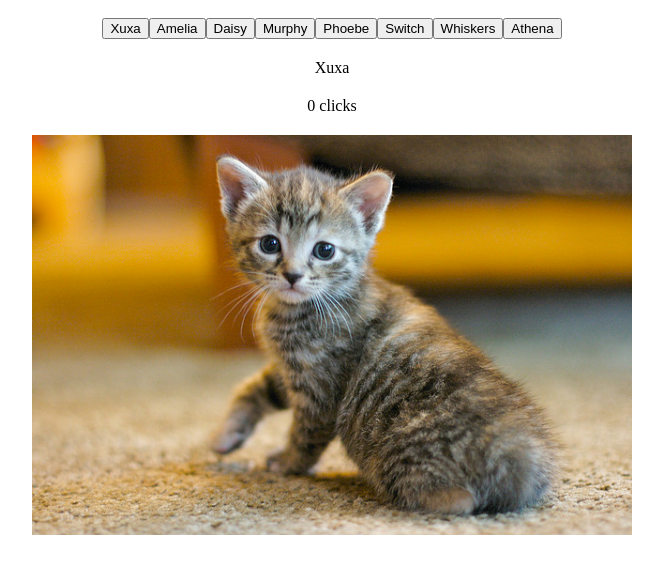
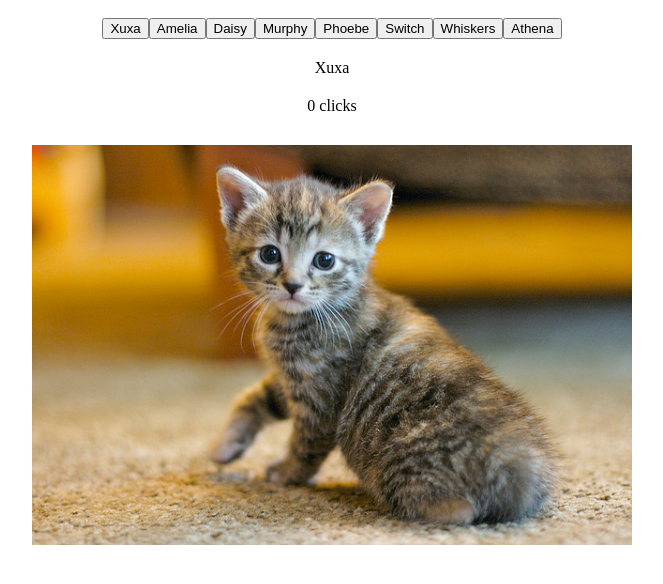
Before and after one commit to cfdesign/Udacity-Exercise-Cat-Clicker, a plain HTML site: page v2/index.html in a window 1280 px wide. Shown: the part 48-632 px from the top of the page, without its empty margins (308-971 px from the left). Drawn offline with Linux system fonts and the light colour scheme.

Commit message:
css styling for small viewport

```diff
--- a/v2/css/main.css
+++ b/v2/css/main.css
@@ -7,5 +7,7 @@ body {
 }
 
 #cat-viewer img {
+	width: 100%;
 	max-width: 600px;
+	padding: 10px;
 }
```
